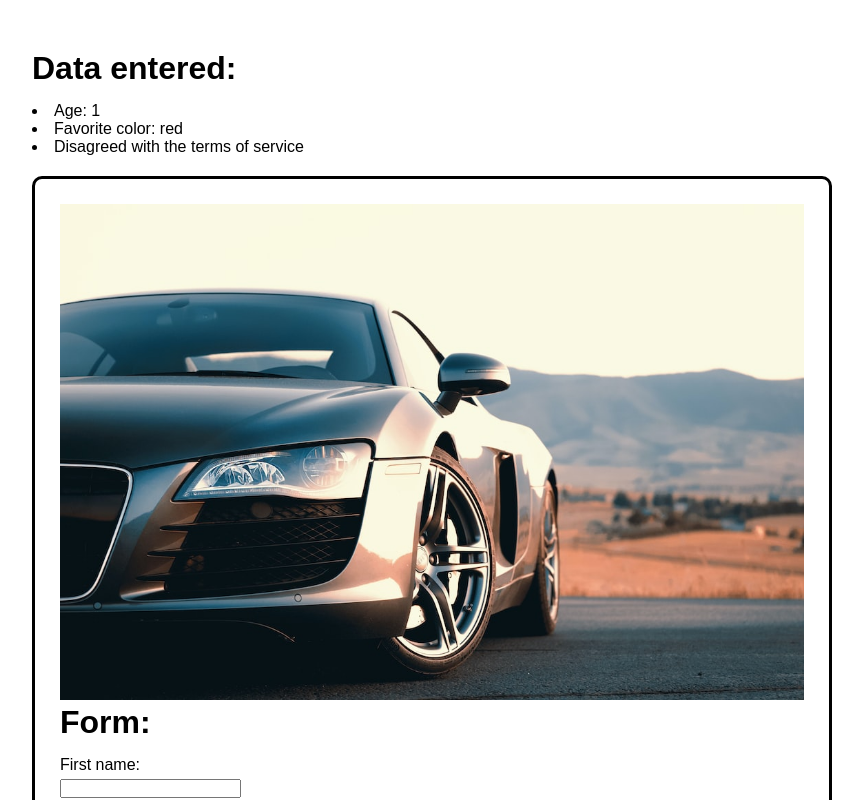
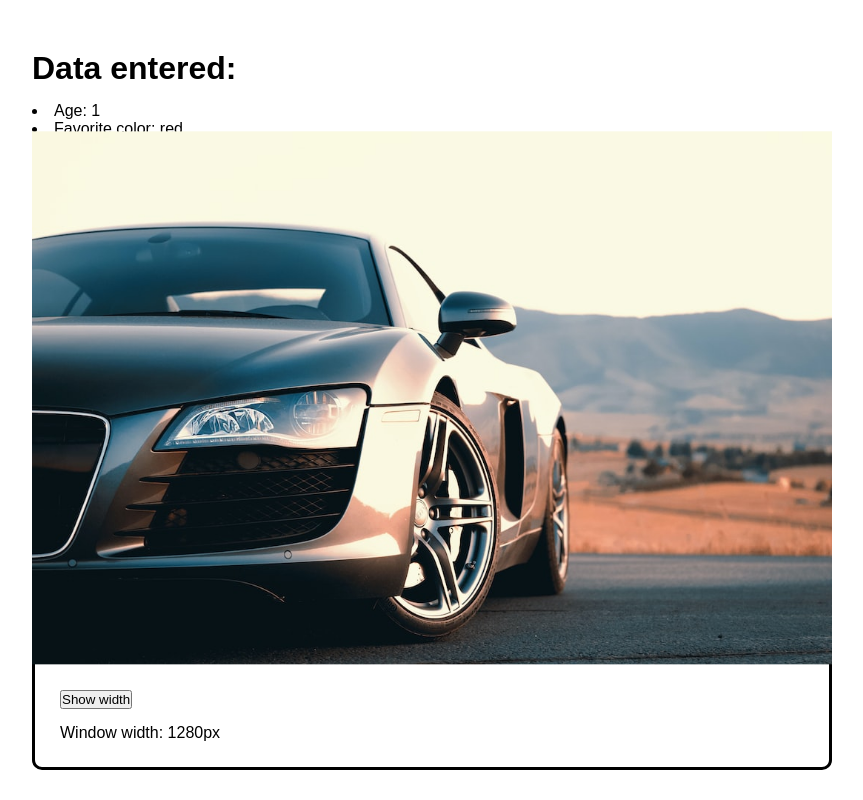
Before and after one commit to netrolite/testing, a React (Create React App) app: page / in a window 1280 px wide. Shown: the top 800 px of the page, without its empty margins (208-1071 px from the left). Built offline with nearby package versions, Linux system fonts and the light colour scheme.

Commit message:
Made image fixed & centered

```diff
--- a/src/components/Forms.js
+++ b/src/components/Forms.js
@@ -36,13 +36,11 @@ export default function Forms(props) {
     return (
         <>
             <div className="popup">
-                <div className="img-wrapper">
                     <img
                         src={process.env.PUBLIC_URL + "/media/audi.jpg"}
                         alt="cool car"
                         className="popup-image"
                     />
-                </div>
             </div>
             <form className="form" onSubmit={handleSubmit}>
                 <h1 className="form-header">Form:</h1>
--- a/src/index.css
+++ b/src/index.css
@@ -74,3 +74,15 @@ input[type=radio]:first-child {
 .popup-image {
     width: 100%;
 }
+
+.popup {
+    position: fixed;
+    width: 80%;
+    max-width: 800px;
+    top: 50%;
+    left: 50%;
+    /* line below moves the image 50% up & left relative to the image's size
+    (so it appears exactly at the center of the screen)
+    */
+    transform: translate(-50%, -50%)
+}
```
